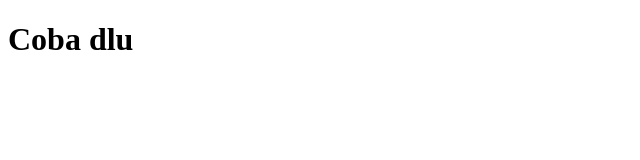
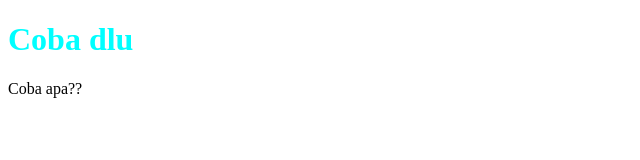
Before and after one commit to denirismawanto/cobainterus, a plain HTML site: page index.html in a window 1280 px wide. Shown: the whole page, without its empty margins (0-640 px from the left). Drawn offline with Linux system fonts and the light colour scheme.

Commit message:
ubah index.html dan nambahin css

```diff
--- a/index.html
+++ b/index.html
@@ -5,9 +5,10 @@
     <meta http-equiv="X-UA-Compatible" content="IE=edge">
     <meta name="viewport" content="width=device-width, initial-scale=1.0">
     <title>Document</title>
+    <link rel="stylesheet" href="style.css">
 </head>
 <body>
     <h1> Coba dlu </h1>
-
+    <p>Coba apa??</p>
 </body>
 </html>
--- /dev/null
+++ b/style.css
@@ -0,0 +1,3 @@
+h1{
+    color: aqua;
+}
```
